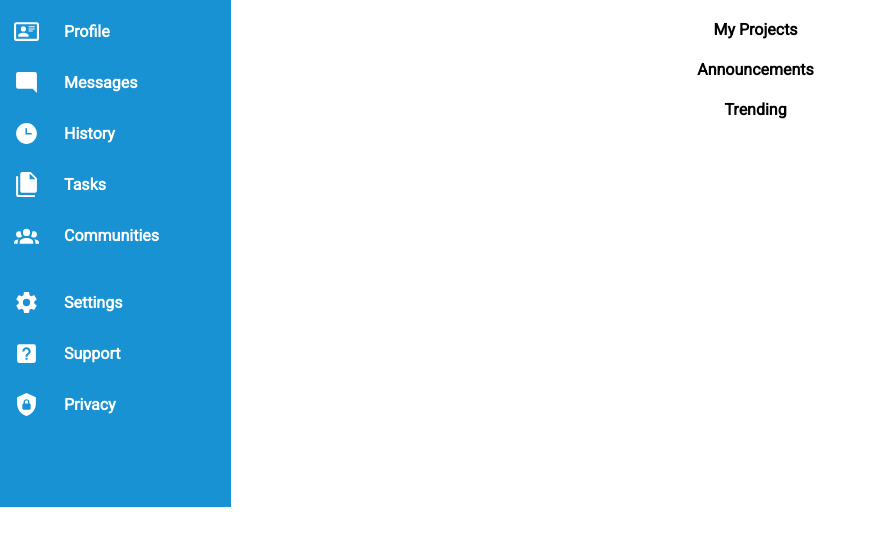
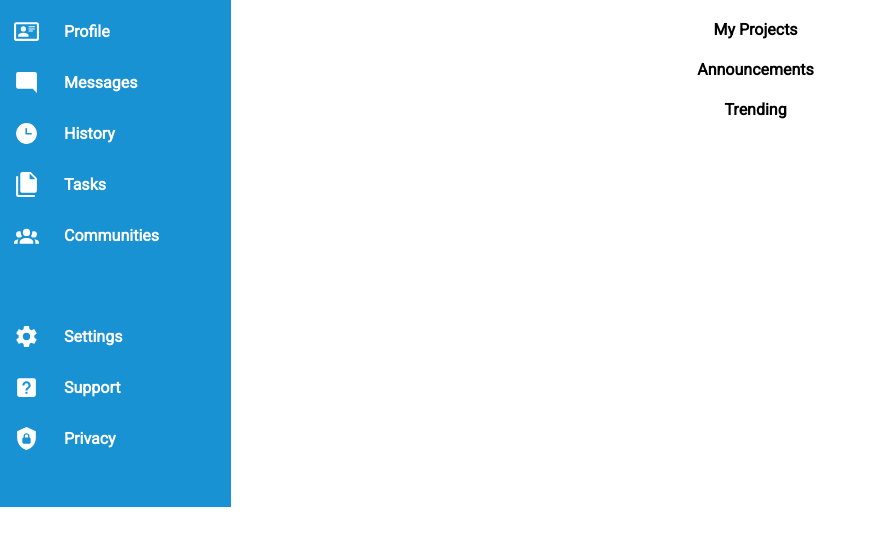
Before and after one commit to ScottGrieveWeb/admin-dashboard, a plain HTML site: page index.html in a window 1280 px wide. Shown: the part 129-674 px from the top of the page, without its empty margins (0-877 px from the left). Drawn offline with Linux system fonts and the light colour scheme.

Commit message:
Added gap between sidebar items

```diff
--- a/index.html
+++ b/index.html
@@ -43,7 +43,7 @@
                     <p>Communities</p>
                 </li>
             </ul>
-            <ul>
+            <ul id="side-btm">
                 <li class="side-item">
                     <svg xmlns="http://www.w3.org/2000/svg" viewBox="0 0 24 24" height="25px" width="25px" style="fill: white;"><title>cog</title><path d="M12,15.5A3.5,3.5 0 0,1 8.5,12A3.5,3.5 0 0,1 12,8.5A3.5,3.5 0 0,1 15.5,12A3.5,3.5 0 0,1 12,15.5M19.43,12.97C19.47,12.65 19.5,12.33 19.5,12C19.5,11.67 19.47,11.34 19.43,11L21.54,9.37C21.73,9.22 21.78,8.95 21.66,8.73L19.66,5.27C19.54,5.05 19.27,4.96 19.05,5.05L16.56,6.05C16.04,5.66 15.5,5.32 14.87,5.07L14.5,2.42C14.46,2.18 14.25,2 14,2H10C9.75,2 9.54,2.18 9.5,2.42L9.13,5.07C8.5,5.32 7.96,5.66 7.44,6.05L4.95,5.05C4.73,4.96 4.46,5.05 4.34,5.27L2.34,8.73C2.21,8.95 2.27,9.22 2.46,9.37L4.57,11C4.53,11.34 4.5,11.67 4.5,12C4.5,12.33 4.53,12.65 4.57,12.97L2.46,14.63C2.27,14.78 2.21,15.05 2.34,15.27L4.34,18.73C4.46,18.95 4.73,19.03 4.95,18.95L7.44,17.94C7.96,18.34 8.5,18.68 9.13,18.93L9.5,21.58C9.54,21.82 9.75,22 10,22H14C14.25,22 14.46,21.82 14.5,21.58L14.87,18.93C15.5,18.67 16.04,18.34 16.56,17.94L19.05,18.95C19.27,19.03 19.54,18.95 19.66,18.73L21.66,15.27C21.78,15.05 21.73,14.78 21.54,14.63L19.43,12.97Z" /></svg>
                     <p>Settings</p>
--- a/style.css
+++ b/style.css
@@ -44,7 +44,10 @@ ul {
     margin-right: 50px;
     gap: 25px;
     font-weight: 900;
+}
 
+#side-btm {
+    margin-top: 50px;
 }
 
 
```
